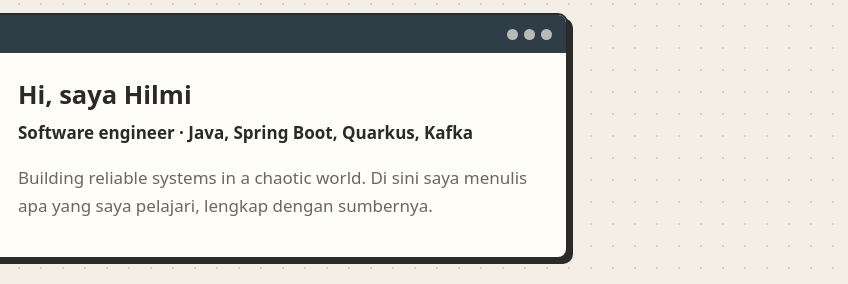
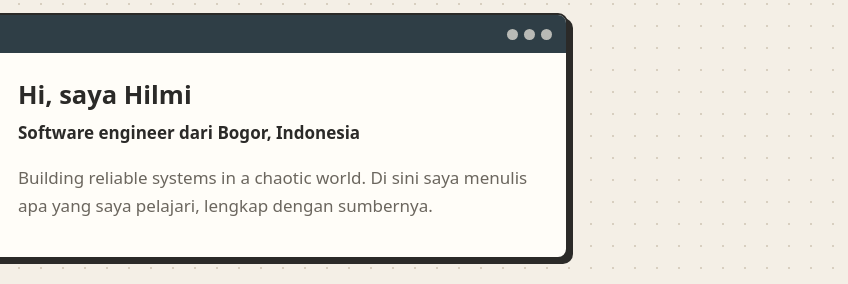
Before and after one commit to kucingops/kucingops.github.io, an Astro site: page / in a window 1280 px wide. Shown: the part 73-357 px from the top of the page, 432-1280 px from the left. Built offline with nearby package versions, Linux system fonts and the light colour scheme; Astro itself is replaced by a stand-in of ours.

Commit message:
Make headline general
Co-Authored-By: Claude Opus 5.5 <noreply@anthropic.com>
Claude-Session: https://claude.ai/code/session_01XNyfRm73bp3kctJayaMXQa

```diff
--- a/src/pages/index.astro
+++ b/src/pages/index.astro
@@ -15,7 +15,7 @@ const projects = [
       <img src="https://github.com/kucingops.png" alt="Foto profil kucingops" width="120" height="120" />
       <div>
         <h1>Hi, saya Hilmi</h1>
-        <p class="lead">Software engineer · Java, Spring Boot, Quarkus, Kafka</p>
+        <p class="lead">Software engineer dari Bogor, Indonesia</p>
         <p class="muted">Building reliable systems in a chaotic world. Di sini saya menulis apa yang saya pelajari, lengkap dengan sumbernya.</p>
       </div>
     </div>
```
